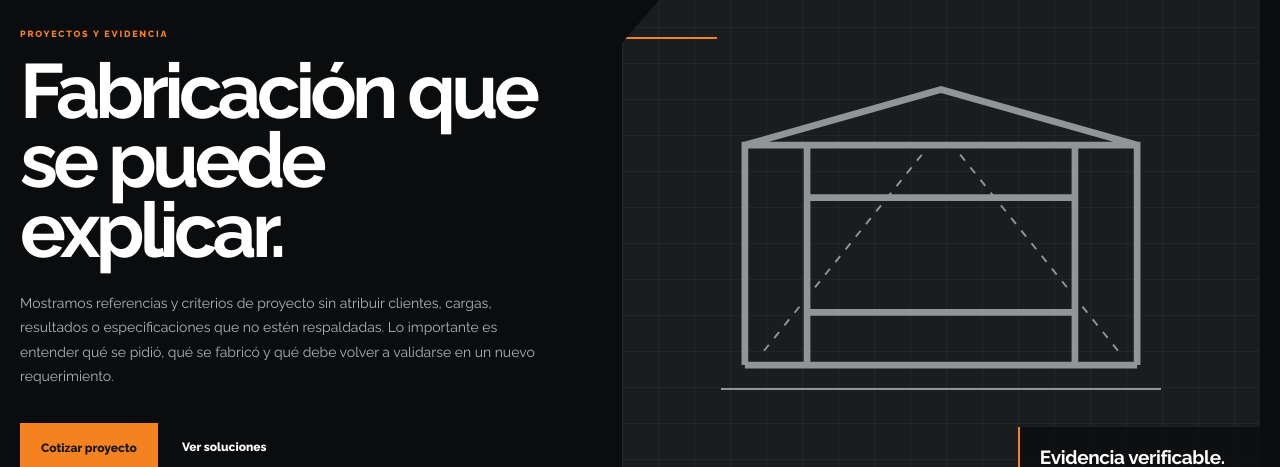
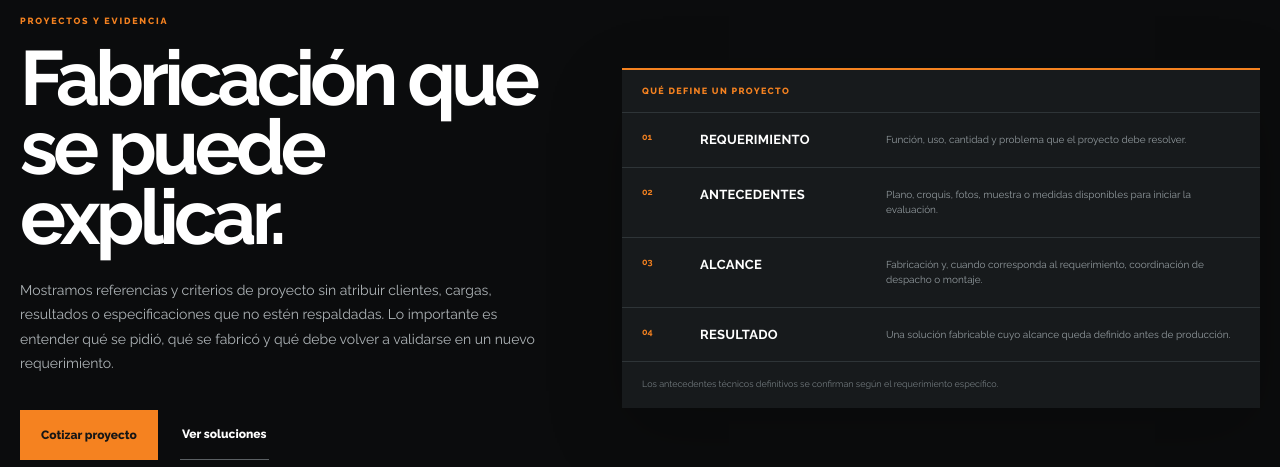
Before and after one commit to FelipeValgreen/v2, a Next.js app: page /proyectos in a window 1280 px wide. Shown: the part 170-637 px from the top of the page. Built offline with nearby package versions, Linux system fonts and the light colour scheme.

Commit message:
ux: replace projects hero diagram with commercial evidence

```diff
--- a/app/proyectos/page.tsx
+++ b/app/proyectos/page.tsx
@@ -1,6 +1,6 @@
 import Link from "next/link";
 import { routeMetadata } from "@/lib/seo";
-import { TechnicalVisual } from "@/components/TechnicalVisual";
+import { CommercialEvidencePanel } from "@/components/CommercialEvidencePanel";
 import { VisualEvidence } from "@/components/VisualEvidence";
 
 export const metadata=routeMetadata("/proyectos","Proyectos de fabricación metálica | RINON","Referencias, criterios de proyecto y líneas de fabricación RINON para estructuras, cierres, equipamiento y requerimientos institucionales.");
@@ -12,8 +12,15 @@ const projectTypes=[
   ["INSTITUCIONAL", "Alojamiento y compras por volumen", "Camas, camarotes y equipamiento para instituciones, faenas y compras donde especificación, destino y calendario importan tanto como la unidad.", "/mobiliario-institucional"],
 ] as const;
 
+const projectEvidence=[
+  {label:"Requerimiento",body:"Función, uso, cantidad y problema que el proyecto debe resolver."},
+  {label:"Antecedentes",body:"Plano, croquis, fotos, muestra o medidas disponibles para iniciar la evaluación."},
+  {label:"Alcance",body:"Fabricación y, cuando corresponda al requerimiento, coordinación de despacho o montaje."},
+  {label:"Resultado",body:"Una solución fabricable cuyo alcance queda definido antes de producción."},
+] as const;
+
 export default function Page(){return <main className="v5-editorial-page">
-  <section className="v2-solution-hero"><div className="container v2-solution-hero-grid"><div><div className="v2-eyebrow">PROYECTOS Y EVIDENCIA</div><h1>Fabricación que se puede explicar.</h1><p>Mostramos referencias y criterios de proyecto sin atribuir clientes, cargas, resultados o especificaciones que no estén respaldadas. Lo importante es entender qué se pidió, qué se fabricó y qué debe volver a validarse en un nuevo requerimiento.</p><div className="v2-actions"><Link className="v2-btn orange" href="/cotizar?client=project">Cotizar proyecto</Link><Link className="v2-btn outline" href="/soluciones">Ver soluciones</Link></div></div><TechnicalVisual kind="structure" label="Evidencia verificable." detail="Requerimiento · proceso · escala · resultado" /></div></section>
+  <section className="v2-solution-hero"><div className="container v2-solution-hero-grid"><div><div className="v2-eyebrow">PROYECTOS Y EVIDENCIA</div><h1>Fabricación que se puede explicar.</h1><p>Mostramos referencias y criterios de proyecto sin atribuir clientes, cargas, resultados o especificaciones que no estén respaldadas. Lo importante es entender qué se pidió, qué se fabricó y qué debe volver a validarse en un nuevo requerimiento.</p><div className="v2-actions"><Link className="v2-btn orange" href="/cotizar?client=project">Cotizar proyecto</Link><Link className="v2-btn outline" href="/soluciones">Ver soluciones</Link></div></div><CommercialEvidencePanel title="QUÉ DEFINE UN PROYECTO" items={projectEvidence} note="Los antecedentes técnicos definitivos se confirman según el requerimiento específico."/></div></section>
 
   <section className="v2-solution-section"><div className="container"><div className="section-head"><div><div className="v2-eyebrow">TIPOS DE PROYECTO</div><h2>La fabricación cambia según lo que necesitas resolver.</h2></div><p>Estas líneas funcionan como punto de entrada. Cada una profundiza en antecedentes, alcance y forma de cotizar sin mezclar intenciones distintas.</p></div><div className="v2-resource-grid">{projectTypes.map(([tag,title,body,href])=><Link key={href} href={href}><span>{tag}</span><h3>{title}</h3><p>{body}</p><b>Ver línea →</b></Link>)}</div></div></section>
 
```
